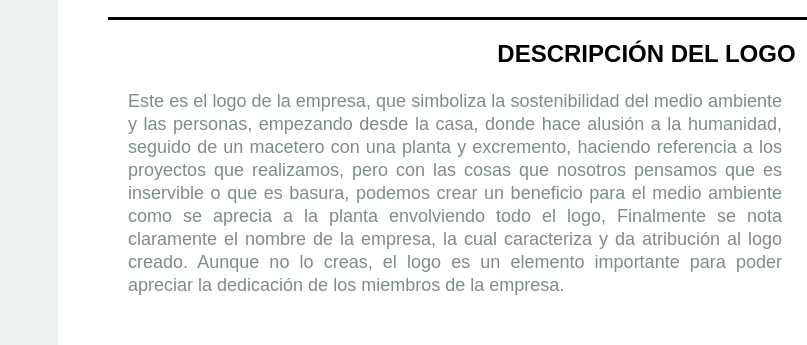
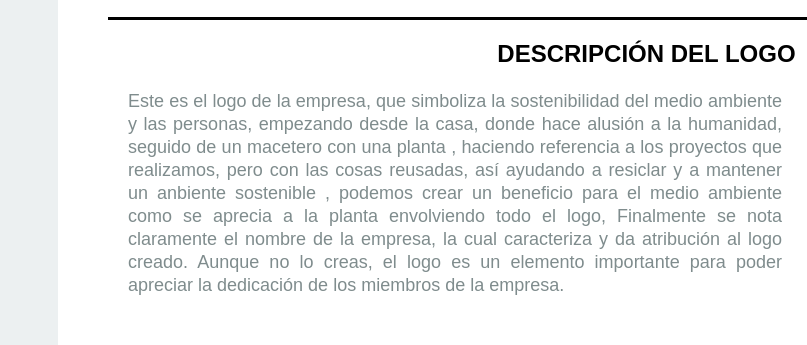
Before and after one commit to Jhair28/BLAS-ingenieria-construccion-S.A.C, a plain HTML site: page QUIEN SOY.html in a window 1280 px wide. Shown: the part 1054-1399 px from the top of the page, 0-807 px from the left. Drawn offline with Linux system fonts and the light colour scheme.

Commit message:
Update QUIEN SOY.html

```diff
--- a/QUIEN SOY.html
+++ b/QUIEN SOY.html
@@ -89,10 +89,10 @@
                 Este es el logo de la empresa, que simboliza la
                 sostenibilidad del medio ambiente y las personas,
                 empezando desde la casa, donde hace alusión a la
-                humanidad, seguido de un macetero con una planta y
-                excremento, haciendo referencia a los proyectos que
-                realizamos, pero con las cosas que nosotros pensamos
-                que es inservible o que es basura, podemos crear un
+                humanidad, seguido de un macetero con una planta
+                , haciendo referencia a los proyectos que
+                realizamos, pero con las cosas reusadas, así ayudando a resiclar y a mantener un anbiente sostenible
+                , podemos crear un
                 beneficio para el medio ambiente como se aprecia a la
                 planta envolviendo todo el logo, Finalmente se nota
                 claramente el nombre de la empresa, la cual
```
